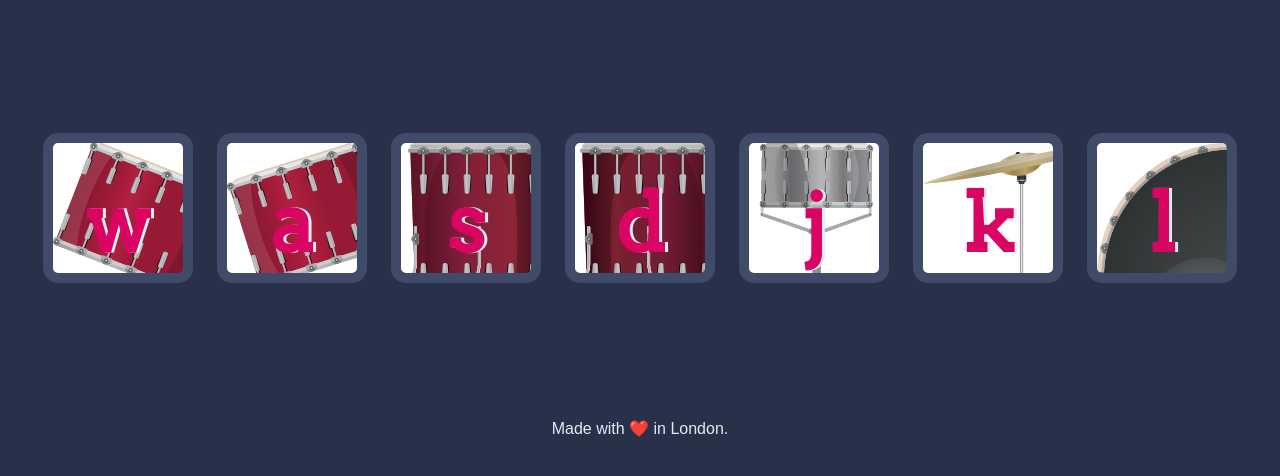
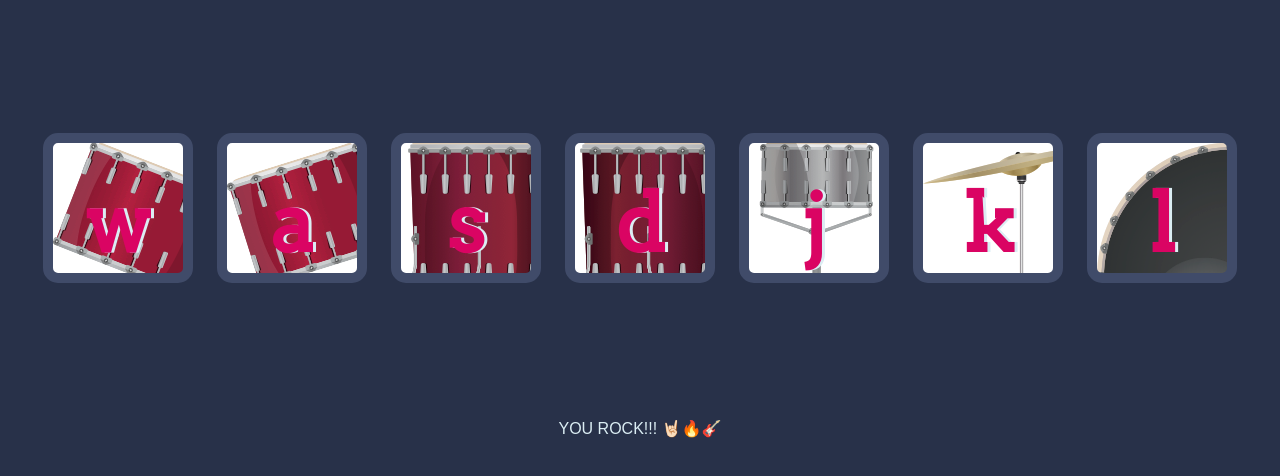
Before and after one commit to PhilSquares/Drum-Kit, a plain HTML site: page index.html in a window 1280 px wide. Shown: the part 156-632 px from the top of the page. Drawn offline with Linux system fonts and the light colour scheme.

Commit message:
Footer Update.

```diff
--- a/index.html
+++ b/index.html
@@ -24,7 +24,7 @@
 <script src="index.js" charset="utf-8"></script>
 </body>
 <footer>
-  Made with ❤️ in London.
+  YOU ROCK!!! 🤘🏻🔥🎸
 </footer>
 
 </html>
```
